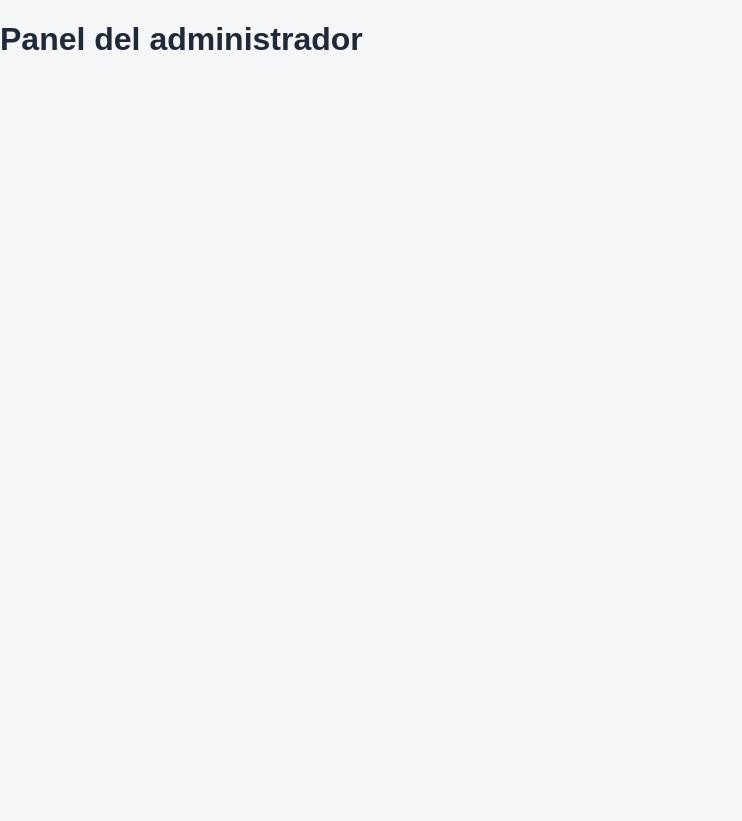
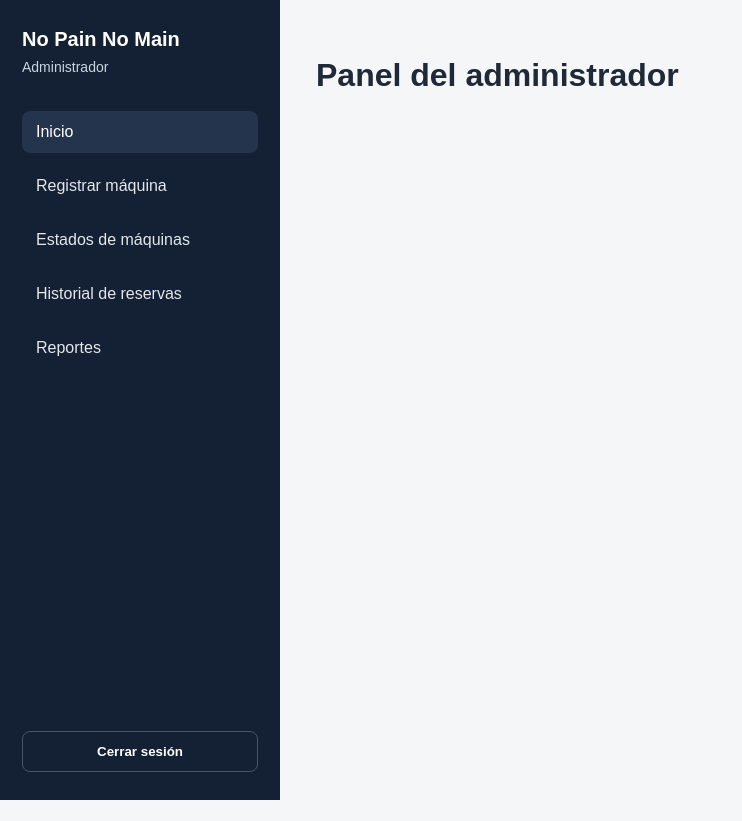
Before and after one commit to No-pain-No-main/project-frontend, a Vue app: page /admin in a window 1280 px wide. Shown: the whole page, without its empty margins (0-742 px from the left). After the commit the page ends 800 px from the top, so only its background shows below. Built offline with nearby package versions, Linux system fonts and the light colour scheme.

Commit message:
Se agregaron los layouts para estudiante y administrador

```diff
--- /dev/null
+++ b/src/layouts/AdminLayout.vue
@@ -0,0 +1,121 @@
+<template>
+  <div class="app-layout">
+    <aside class="sidebar">
+      <div class="brand">
+        <h2>No Pain No Main</h2>
+        <p>Administrador</p>
+      </div>
+
+      <nav class="nav-menu">
+        <RouterLink to="/admin">Inicio</RouterLink>
+        <RouterLink to="/admin/machines/create">Registrar máquina</RouterLink>
+        <RouterLink to="/admin/machines/status">Estados de máquinas</RouterLink>
+        <RouterLink to="/admin/reservations/history">Historial de reservas</RouterLink>
+        <RouterLink to="/admin/reports">Reportes</RouterLink>
+      </nav>
+
+      <button class="logout-button" @click="logout">
+        Cerrar sesión
+      </button>
+    </aside>
+
+    <main class="main-content">
+      <RouterView />
+    </main>
+  </div>
+</template>
+
+<script setup>
+import { useRouter } from 'vue-router'
+
+const router = useRouter()
+
+function logout() {
+  router.push('/login')
+}
+</script>
+
+<style scoped>
+.app-layout {
+  min-height: 100vh;
+  display: flex;
+  background-color: #f4f6f8;
+}
+
+.sidebar {
+  width: 280px;
+  background-color: #142033;
+  color: white;
+  padding: 28px 22px;
+  display: flex;
+  flex-direction: column;
+}
+
+.brand {
+  margin-bottom: 36px;
+}
+
+.brand h2 {
+  margin: 0;
+  font-size: 20px;
+}
+
+.brand p {
+  margin: 8px 0 0;
+  color: #cbd5e1;
+  font-size: 14px;
+}
+
+.nav-menu {
+  display: flex;
+  flex-direction: column;
+  gap: 12px;
+  flex: 1;
+}
+
+.nav-menu a {
+  color: #e5e7eb;
+  padding: 12px 14px;
+  border-radius: 8px;
+  transition: 0.2s ease;
+}
+
+.nav-menu a:hover,
+.nav-menu a.router-link-active {
+  background-color: #24344d;
+  color: white;
+}
+
+.logout-button {
+  border: 1px solid #475569;
+  background-color: transparent;
+  color: white;
+  padding: 12px;
+  border-radius: 8px;
+  cursor: pointer;
+  font-weight: 700;
+}
+
+.logout-button:hover {
+  background-color: #24344d;
+}
+
+.main-content {
+  flex: 1;
+  padding: 36px;
+}
+
+@media (max-width: 760px) {
+  .app-layout {
+    flex-direction: column;
+  }
+
+  .sidebar {
+    width: 100%;
+  }
+
+  .main-content {
+    padding: 24px;
+  }
+}
+</style>
--- /dev/null
+++ b/src/layouts/AuthLayout.vue
@@ -0,0 +1,21 @@
+<template>
+  <main class="auth-layout">
+    <section class="auth-content">
+      <RouterView />
+    </section>
+  </main>
+</template>
+
+<script setup>
+</script>
+
+<style scoped>
+.auth-layout {
+  min-height: 100vh;
+  background-color: #f4f6f8;
+}
+
+.auth-content {
+  min-height: 100vh;
+}
+</style>
--- /dev/null
+++ b/src/layouts/StudentLayout.vue
@@ -0,0 +1,119 @@
+<template>
+  <div class="app-layout">
+    <aside class="sidebar">
+      <div class="brand">
+        <h2>No Pain No Main</h2>
+        <p>Estudiante</p>
+      </div>
+
+      <nav class="nav-menu">
+        <RouterLink to="/student">Inicio</RouterLink>
+        <RouterLink to="/student/reservations/create">Reservar máquina</RouterLink>
+        <RouterLink to="/student/reservations">Mis reservas</RouterLink>
+      </nav>
+
+      <button class="logout-button" @click="logout">
+        Cerrar sesión
+      </button>
+    </aside>
+
+    <main class="main-content">
+      <RouterView />
+    </main>
+  </div>
+</template>
+
+<script setup>
+import { useRouter } from 'vue-router'
+
+const router = useRouter()
+
+function logout() {
+  router.push('/login')
+}
+</script>
+
+<style scoped>
+.app-layout {
+  min-height: 100vh;
+  display: flex;
+  background-color: #f4f6f8;
+}
+
+.sidebar {
+  width: 260px;
+  background-color: #142033;
+  color: white;
+  padding: 28px 22px;
+  display: flex;
+  flex-direction: column;
+}
+
+.brand {
+  margin-bottom: 36px;
+}
+
+.brand h2 {
+  margin: 0;
+  font-size: 20px;
+}
+
+.brand p {
+  margin: 8px 0 0;
+  color: #cbd5e1;
+  font-size: 14px;
+}
+
+.nav-menu {
+  display: flex;
+  flex-direction: column;
+  gap: 12px;
+  flex: 1;
+}
+
+.nav-menu a {
+  color: #e5e7eb;
+  padding: 12px 14px;
+  border-radius: 8px;
+  transition: 0.2s ease;
+}
+
+.nav-menu a:hover,
+.nav-menu a.router-link-active {
+  background-color: #24344d;
+  color: white;
+}
+
+.logout-button {
+  border: 1px solid #475569;
+  background-color: transparent;
+  color: white;
+  padding: 12px;
+  border-radius: 8px;
+  cursor: pointer;
+  font-weight: 700;
+}
+
+.logout-button:hover {
+  background-color: #24344d;
+}
+
+.main-content {
+  flex: 1;
+  padding: 36px;
+}
+
+@media (max-width: 760px) {
+  .app-layout {
+    flex-direction: column;
+  }
+
+  .sidebar {
+    width: 100%;
+  }
+
+  .main-content {
+    padding: 24px;
+  }
+}
+</style>
```
Also changed, not shown: src/router/index.js (+26 -8 lines).
